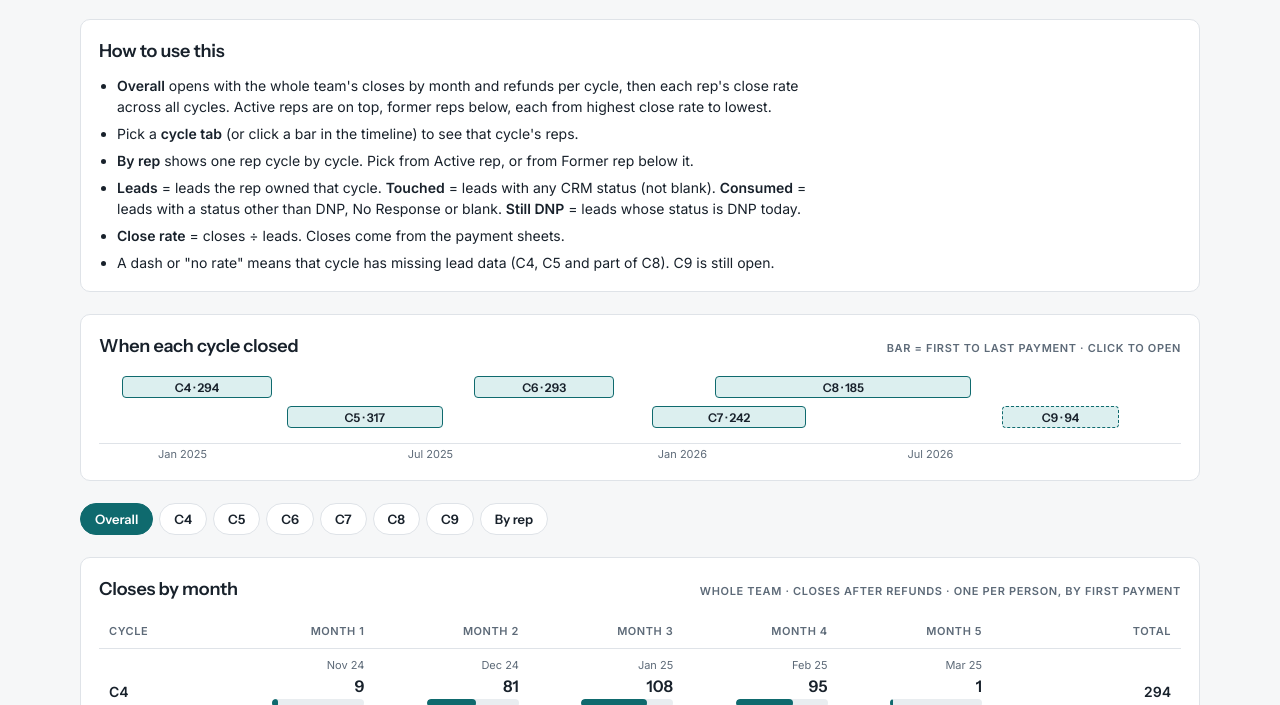
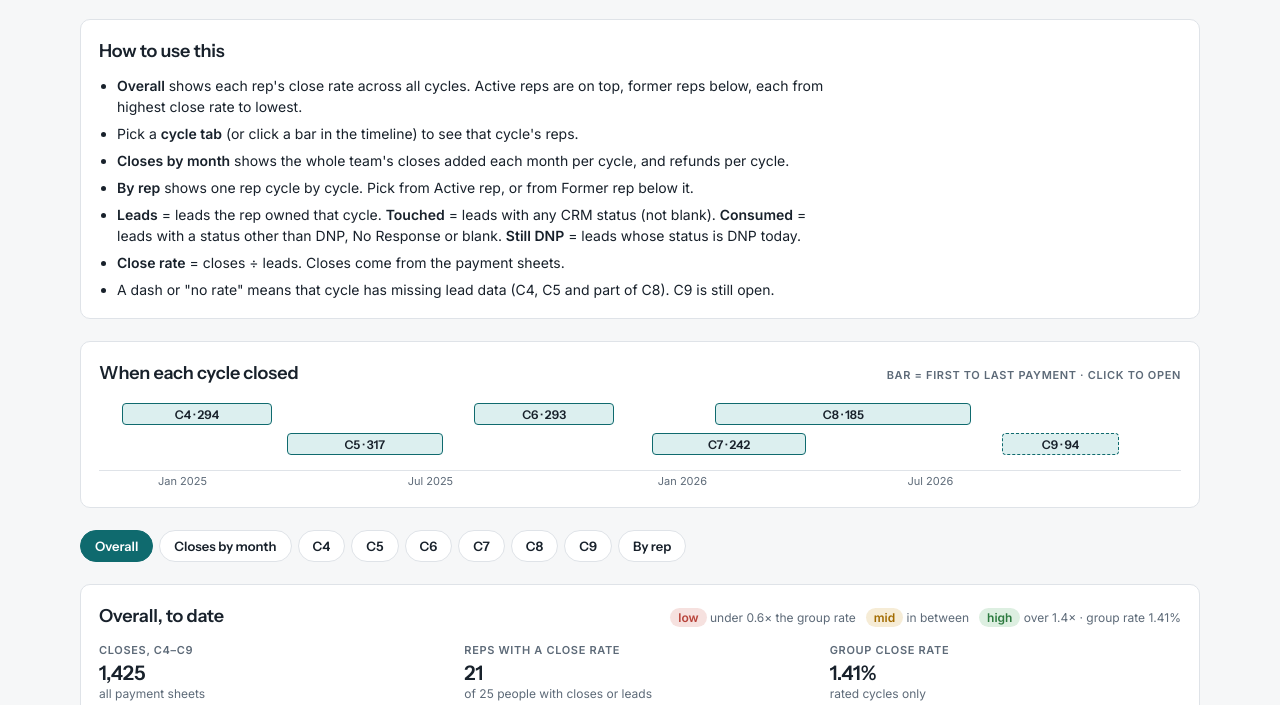
Before and after one commit to nk-v1/rep-close-rates, a plain HTML site: page index.html in a window 1280 px wide. Shown: the part 95-800 px from the top of the page. Drawn offline with Linux system fonts and the light colour scheme.

Commit message:
Move closes by month and refunds to their own tab
Co-Authored-By: Claude Opus 5.5 <noreply@anthropic.com>

```diff
--- a/index.html
+++ b/index.html
@@ -121,8 +121,9 @@ tr.grp td { text-align: left; font: 600 11px var(--f-head); text-transform: uppe
   <section class="panel guide" aria-labelledby="gd-h">
     <h2 id="gd-h">How to use this</h2>
     <ul>
-      <li><b>Overall</b> opens with the whole team's closes by month and refunds per cycle, then each rep's close rate across all cycles. Active reps are on top, former reps below, each from highest close rate to lowest.</li>
+      <li><b>Overall</b> shows each rep's close rate across all cycles. Active reps are on top, former reps below, each from highest close rate to lowest.</li>
       <li>Pick a <b>cycle tab</b> (or click a bar in the timeline) to see that cycle's reps.</li>
+      <li><b>Closes by month</b> shows the whole team's closes added each month per cycle, and refunds per cycle.</li>
       <li><b>By rep</b> shows one rep cycle by cycle. Pick from Active rep, or from Former rep below it.</li>
       <li><b>Leads</b> = leads the rep owned that cycle. <b>Touched</b> = leads with any CRM status (not blank). <b>Consumed</b> = leads with a status other than DNP, No Response or blank. <b>Still DNP</b> = leads whose status is DNP today.</li>
       <li><b>Close rate</b> = closes ÷ leads. Closes come from the payment sheets.</li>
@@ -200,7 +201,7 @@ const sortRows = (a, b) => (a.rate == null) - (b.rate == null) || (b.rate ?? 0)
 })();
 
 // tabs + routing
-const VIEWS = [["overall", "Overall"], ...DATA.cycles.map(c => [c.id.toLowerCase(), c.id]), ["reps", "By rep"]];
+const VIEWS = [["overall", "Overall"], ["monthly", "Closes by month"], ...DATA.cycles.map(c => [c.id.toLowerCase(), c.id]), ["reps", "By rep"]];
 $("#tabs").innerHTML = VIEWS.map(([id, l]) => `<button class="tab" role="tab" id="tab-${id}" data-go="${id}">${l}</button>`).join("");
 $("#tabs").addEventListener("click", e => { const b = e.target.closest("[data-go]"); if (b) go(b.dataset.go); });
 function go(id) { if (location.hash !== "#" + id) location.hash = id; else render(); }
@@ -277,8 +278,8 @@ function viewOverall() {
     <td class="num">${r.ratedCycles.length ? r.ratedCloses : "–"}</td>
     <td>${rateCell(r.rate, max, tier)}</td>
     <td class="note">${r.ratedCycles.length ? (r.ratedCloses !== r.allCloses ? `rate uses ${r.ratedCycles.join(", ")} only` : "") : "missing lead data"}</td></tr>`, 7);
-  return orgMonthly() + `<section class="panel">
-    <div class="head-row"><h2>Overall by rep, to date</h2>${legend(base)}</div>
+  return `<section class="panel">
+    <div class="head-row"><h2>Overall, to date</h2>${legend(base)}</div>
     <div class="facts" style="margin-top:12px">
       <div class="fact"><div class="label">Closes, C4–C9</div><div class="v num">${fmt(DATA.cycles.reduce((a, c) => a + c.closes, 0))}</div><div class="s">all payment sheets</div></div>
       <div class="fact"><div class="label">Reps with a close rate</div><div class="v num">${rated.length}</div><div class="s">of ${list.length} people with closes or leads</div></div>
@@ -350,7 +351,7 @@ function render() {
   const id = (location.hash || "#overall").slice(1);
   const known = VIEWS.some(([v]) => v === id) ? id : "overall";
   document.querySelectorAll(".tab").forEach(t => t.setAttribute("aria-selected", t.dataset.go === known));
-  $("#view").innerHTML = known === "overall" ? viewOverall() : known === "reps" ? viewReps() : viewCycle(known);
+  $("#view").innerHTML = known === "overall" ? viewOverall() : known === "monthly" ? orgMonthly() : known === "reps" ? viewReps() : viewCycle(known);
   document.querySelectorAll("[data-pick]").forEach(sel => sel.addEventListener("change", () => {
     if (!sel.value) return;
     pickedRep = sel.value; try { localStorage.setItem("rep-pick", pickedRep); } catch (e) {} render();
```
